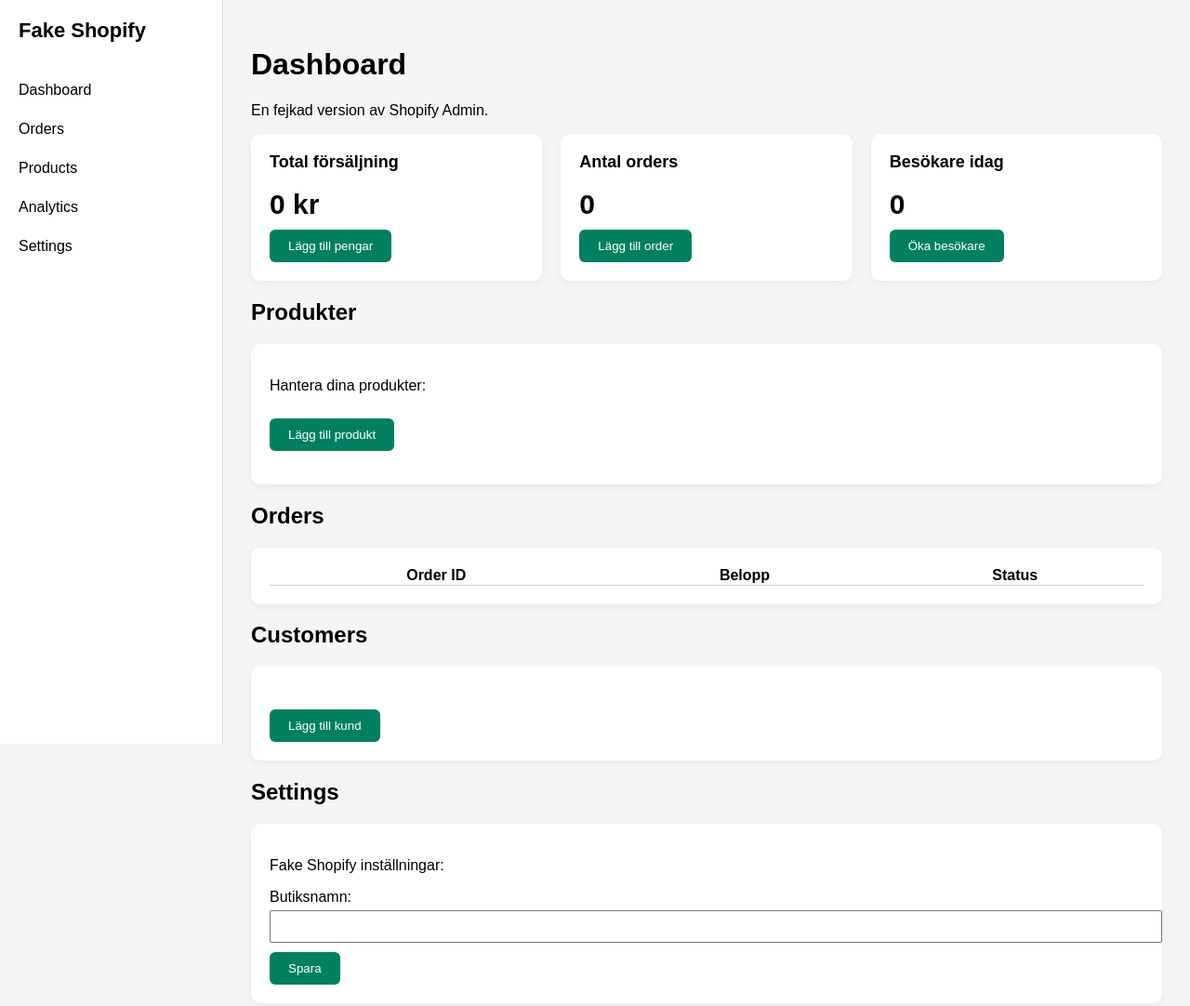
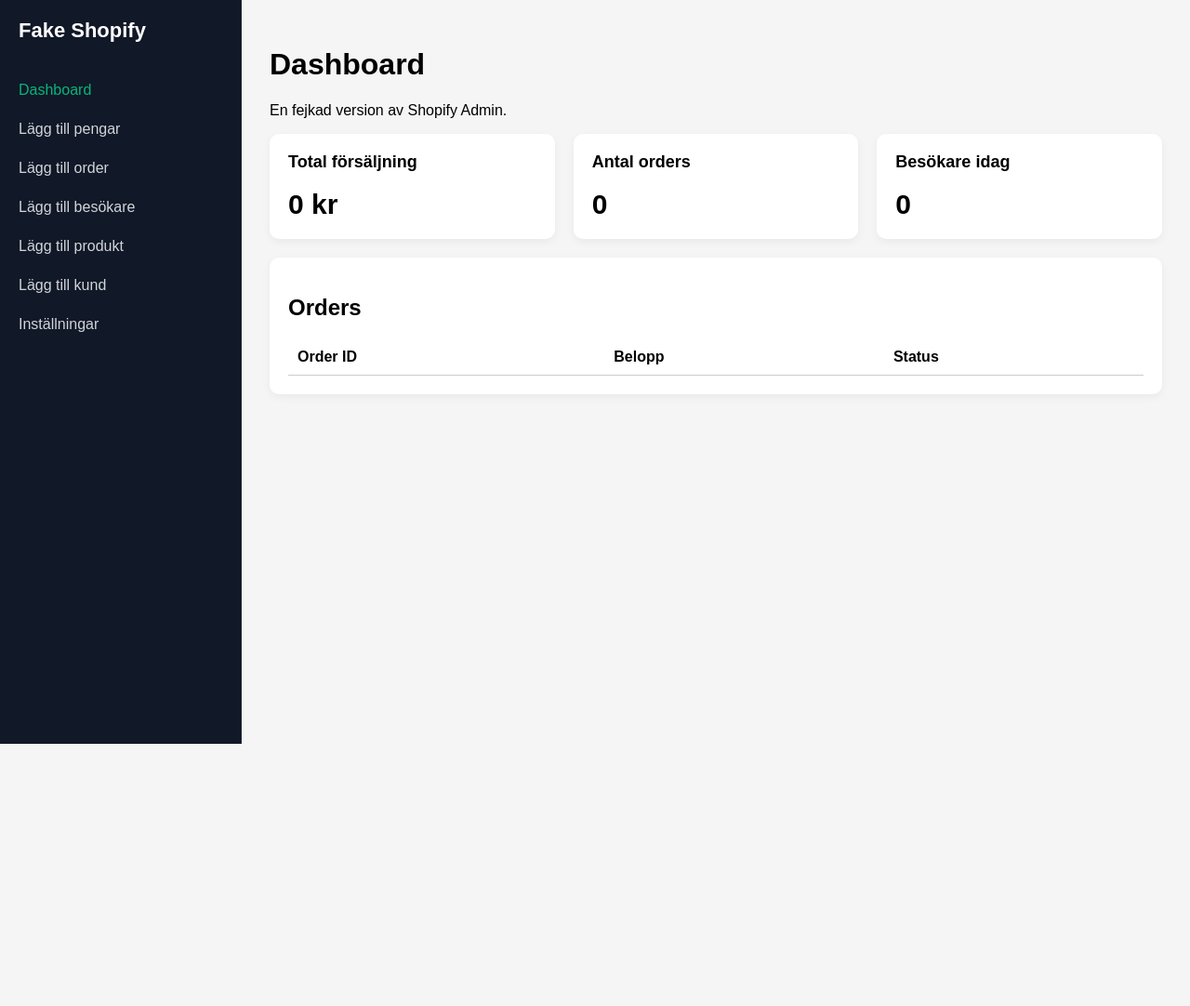
Before and after one commit to cfjonasson/fakeshopify, a plain HTML site: page index.html in a window 1280 px wide. Shown: the whole page at 93% size. After the commit the page ends 800 px from the top, so only its background shows below. Drawn offline with Linux system fonts and the light colour scheme.

Commit message:
Revamp sidebar and main content structure

```diff
--- a/index.html
+++ b/index.html
@@ -9,23 +9,27 @@
 
     /* SIDEBAR */
     .sidebar {
-      width:240px; height:100vh; background:white; position:fixed;
-      border-right:1px solid #ddd; padding:20px; box-sizing:border-box;
+      width:260px; height:100vh; background:#111827; position:fixed;
+      border-right:1px solid #1f2937; padding:20px; box-sizing:border-box;
+      color:white;
+      display:flex; flex-direction:column;
     }
     .sidebar h2 { margin:0 0 30px 0; font-size:22px; }
     .sidebar a {
-      display:block; padding:12px 0; text-decoration:none; color:black;
-      font-size:16px; font-weight:500;
+      display:flex; align-items:center; gap:10px;
+      padding:12px 0; text-decoration:none; color:#d1d5db;
+      font-size:16px; font-weight:500; cursor:pointer;
     }
-    .sidebar a:hover { color:#008060; }
+    .sidebar a:hover, .sidebar a.active { color:#08b57c; }
 
     /* MAIN */
     .main {
-      margin-left:240px; padding:30px; box-sizing:border-box;
+      margin-left:260px; padding:30px; box-sizing:border-box;
     }
 
     .cards {
       display:grid; grid-template-columns:repeat(auto-fill, minmax(250px, 1fr)); gap:20px;
+      margin-bottom:20px;
     }
     .card {
       background:white; padding:20px; border-radius:10px;
@@ -39,74 +43,106 @@
       border-radius:6px; cursor:pointer; margin-top:10px;
     }
 
+    /* Hidden panels */
+    .panel { display:none; }
+    .panel.active { display:block; }
+
+    table { width:100%; border-collapse:collapse; }
+    th, td { padding:10px; text-align:left; border-bottom:1px solid #ccc; }
+
+    input { padding:8px; width:100%; margin-top:5px; margin-bottom:10px; box-sizing:border-box; }
   </style>
 </head>
 <body>
 
 <div class="sidebar">
   <h2>Fake Shopify</h2>
-  <a href="#">Dashboard</a>
-  <a href="#">Orders</a>
-  <a href="#">Products</a>
-  <a href="#">Analytics</a>
-  <a href="#">Settings</a>
+  <a onclick="showPanel('dashboard')" class="active">Dashboard</a>
+  <a onclick="showPanel('add-sales')">Lägg till pengar</a>
+  <a onclick="showPanel('add-order')">Lägg till order</a>
+  <a onclick="showPanel('add-visitor')">Lägg till besökare</a>
+  <a onclick="showPanel('add-product')">Lägg till produkt</a>
+  <a onclick="showPanel('add-customer')">Lägg till kund</a>
+  <a onclick="showPanel('settings')">Inställningar</a>
 </div>
 
 <div class="main">
+  <!-- Dashboard Panel -->
+  <div id="dashboard" class="panel active">
     <h1>Dashboard</h1>
     <p>En fejkad version av Shopify Admin.</p>
-
     <div class="cards">
-
       <div class="card">
         <h3>Total försäljning</h3>
         <div class="value" id="sales">0 kr</div>
-      <button class="btn" onclick="addSales()">Lägg till pengar</button>
       </div>
-
       <div class="card">
         <h3>Antal orders</h3>
         <div class="value" id="orders">0</div>
-      <button class="btn" onclick="addOrder()">Lägg till order</button>
       </div>
-
       <div class="card">
         <h3>Besökare idag</h3>
         <div class="value" id="visitors">0</div>
-      <button class="btn" onclick="addVisitor()">Öka besökare</button>
+      </div>
+    </div>
   </div>
 
+  <!-- Lägg till pengar -->
+  <div id="add-sales" class="panel">
+    <h2>Lägg till pengar</h2>
+    <button class="btn" onclick="addSales()">Lägg till pengar</button>
+    <p>Nuvarande total försäljning: <span id="sales2">0 kr</span></p>
   </div>
 
-<h2>Produkter</h2>
-<div class="card">
-  <p>Hantera dina produkter:</p>
+  <!-- Lägg till order -->
+  <div id="add-order" class="panel">
+    <h2>Lägg till order</h2>
+    <button class="btn" onclick="addOrder()">Lägg till order</button>
+    <p>Nuvarande antal orders: <span id="orders2">0</span></p>
+  </div>
+
+  <!-- Lägg till besökare -->
+  <div id="add-visitor" class="panel">
+    <h2>Lägg till besökare</h2>
+    <button class="btn" onclick="addVisitor()">Öka besökare</button>
+    <p>Nuvarande antal besökare: <span id="visitors2">0</span></p>
+  </div>
+
+  <!-- Lägg till produkt -->
+  <div id="add-product" class="panel">
+    <h2>Lägg till produkt</h2>
+    <input id="product-name" placeholder="Produktnamn">
     <button class="btn" onclick="addProduct()">Lägg till produkt</button>
     <ul id="product-list"></ul>
   </div>
 
+  <!-- Lägg till kund -->
+  <div id="add-customer" class="panel">
+    <h2>Lägg till kund</h2>
+    <input id="customer-name" placeholder="Kundnamn">
+    <button class="btn" onclick="addCustomer()">Lägg till kund</button>
+    <ul id="customer-list"></ul>
+  </div>
+
+  <!-- Settings -->
+  <div id="settings" class="panel">
+    <h2>Inställningar</h2>
+    <label>Butiksnamn:</label>
+    <input id="shop-name">
+    <button class="btn" onclick="saveSettings()">Spara</button>
+  </div>
+
+  <!-- Orders Table -->
+  <div class="card" style="margin-top:20px;">
     <h2>Orders</h2>
-<div class="card">
-  <table style="width:100%; border-collapse:collapse;">
+    <table>
       <thead>
-      <tr style="border-bottom:1px solid #ccc;"><th>Order ID</th><th>Belopp</th><th>Status</th></tr>
+        <tr><th>Order ID</th><th>Belopp</th><th>Status</th></tr>
       </thead>
       <tbody id="order-table"></tbody>
     </table>
   </div>
 
-<h2>Customers</h2>
-<div class="card">
-  <ul id="customer-list"></ul>
-  <button class="btn" onclick="addCustomer()">Lägg till kund</button>
-</div>
-
-<h2>Settings</h2>
-<div class="card">
-  <p>Fake Shopify inställningar:</p>
-  <label>Butiksnamn:</label>
-  <input id="shop-name" style="padding:8px; width:100%; margin-top:5px;">
-  <button class="btn" onclick="saveSettings()">Spara</button>
 </div>
 
 <script>
@@ -114,24 +150,75 @@
 let orders = 0;
 let visitors = 0;
 
+function updateDashboard() {
+  document.getElementById('sales').innerText = sales + ' kr';
+  document.getElementById('sales2').innerText = sales + ' kr';
+  document.getElementById('orders').innerText = orders;
+  document.getElementById('orders2').innerText = orders;
+  document.getElementById('visitors').innerText = visitors;
+  document.getElementById('visitors2').innerText = visitors;
+}
+
 function addSales() {
   const amount = prompt('Hur mycket vill du lägga till i försäljning?');
   const num = parseInt(amount);
   if (!isNaN(num) && num > 0) {
     sales += num;
-      document.getElementById('sales').innerText = sales + ' kr';
+    updateDashboard();
   }
 }
 
 function addOrder() {
   orders++;
-    document.getElementById('orders').innerText = orders;
+  const table = document.getElementById('order-table');
+  const row = table.insertRow();
+  row.insertCell(0).innerText = 'ORD' + Math.floor(Math.random()*1000);
+  row.insertCell(1).innerText = (Math.floor(Math.random()*5000)+100) + ' kr';
+  row.insertCell(2).innerText = 'Pending';
+  updateDashboard();
 }
 
 function addVisitor() {
   visitors++;
-    document.getElementById('visitors').innerText = visitors;
+  updateDashboard();
 }
+
+function addProduct() {
+  const name = document.getElementById('product-name').value;
+  if (name) {
+    const list = document.getElementById('product-list');
+    const li = document.createElement('li');
+    li.innerText = name;
+    list.appendChild(li);
+    document.getElementById('product-name').value = '';
+  }
+}
+
+function addCustomer() {
+  const name = document.getElementById('customer-name').value;
+  if (name) {
+    const list = document.getElementById('customer-list');
+    const li = document.createElement('li');
+    li.innerText = name;
+    list.appendChild(li);
+    document.getElementById('customer-name').value = '';
+  }
+}
+
+function saveSettings() {
+  const name = document.getElementById('shop-name').value;
+  if (name) alert('Butiksnamn sparat: ' + name);
+}
+
+// Sidebar panel switch
+function showPanel(panelId) {
+  document.querySelectorAll('.panel').forEach(p => p.classList.remove('active'));
+  document.getElementById(panelId).classList.add('active');
+  document.querySelectorAll('.sidebar a').forEach(a => a.classList.remove('active'));
+  event.target.classList.add('active');
+}
+
+updateDashboard();
 </script>
 
 </body>
```
Lines whose indentation alone changed are shown as unchanged.
